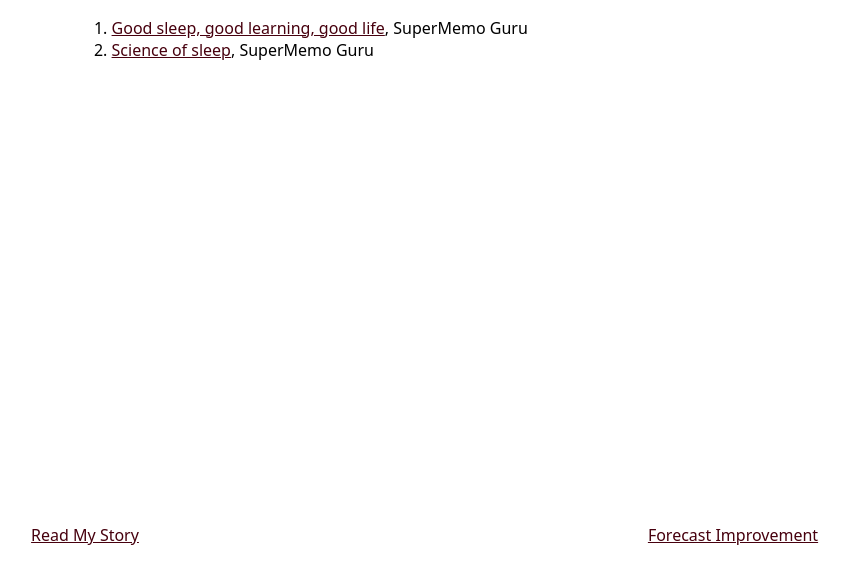
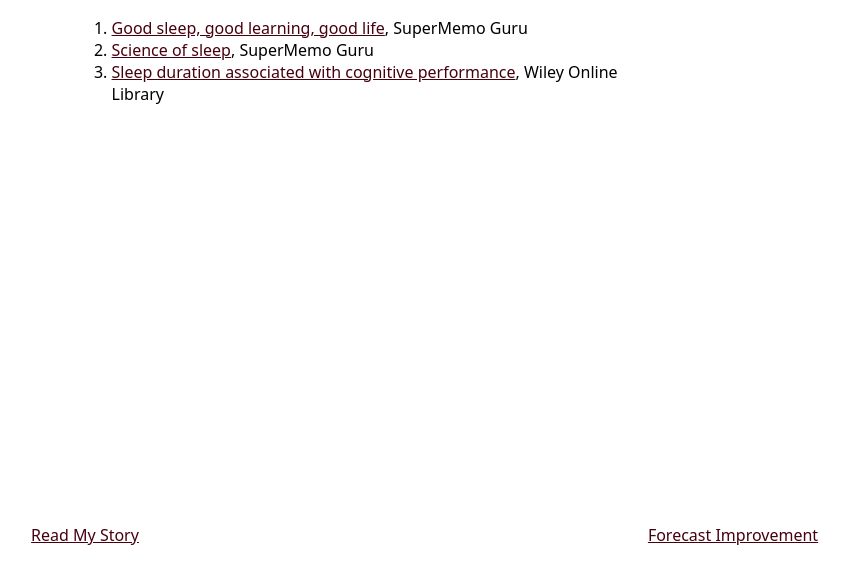
Before and after one commit to rchillard/sundaynightdread.com, a plain HTML site: page sleep.html in a window 1280 px wide. Shown: the part 222-800 px from the top of the page, without its empty margins (271-1120 px from the left). Drawn offline with Linux system fonts and the light colour scheme.

Commit message:
Add Wiley citation to sleep page, re: brain science and sleep duration

```diff
--- a/sleep.html
+++ b/sleep.html
@@ -21,6 +21,7 @@
         <ol>
             <li><a href="https://supermemo.guru/wiki/Good_sleep,_good_learning,_good_life">Good sleep, good learning, good life</a>, SuperMemo Guru</li>
             <li><a href="https://supermemo.guru/wiki/Science_of_sleep">Science of sleep</a>, SuperMemo Guru</li>
+            <li><a href="https://onlinelibrary.wiley.com/doi/10.1002/hbm.25132">Sleep duration associated with cognitive performance</a>, Wiley Online Library</li>
         </ol>
     </main>
 
```
